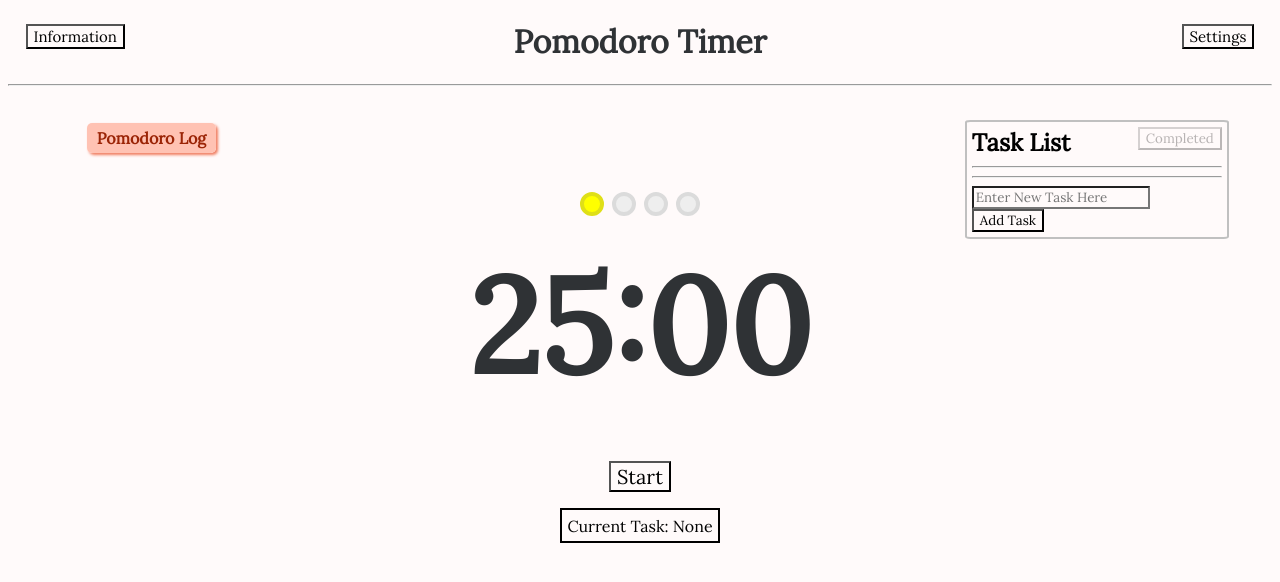
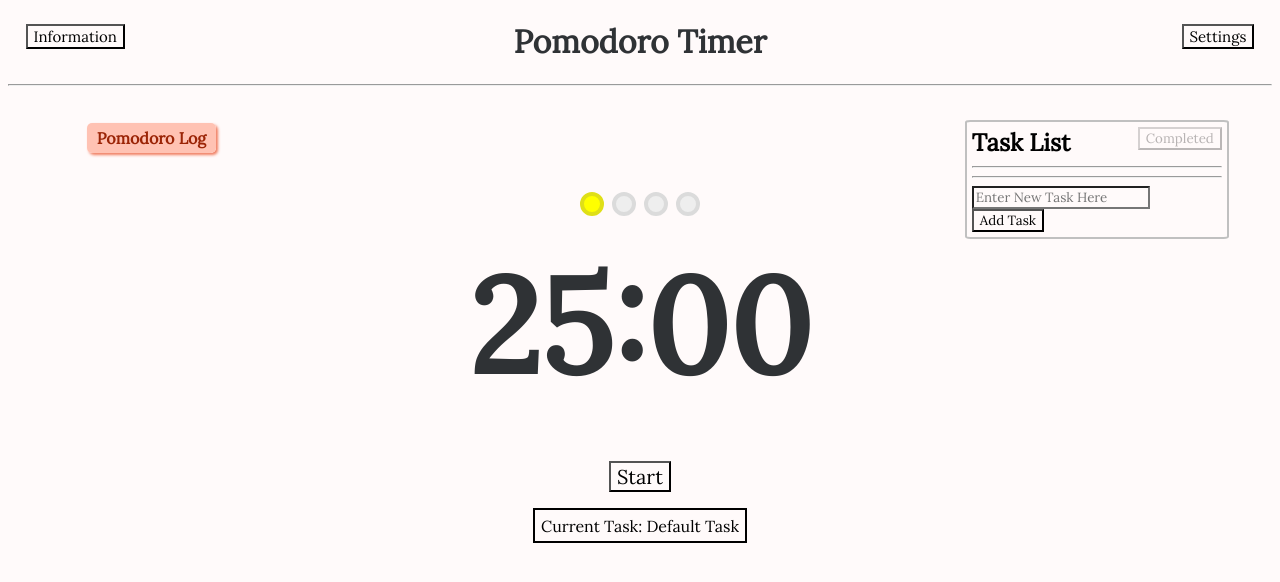
Before and after one commit to maxcoh3n/cse110-w21-group10, a website with bundled scripts: page source/index.html in a window 1280 px wide. Built offline with nearby package versions, Linux system fonts and the light colour scheme.

Commit message:
Update index.html

```diff
--- a/source/index.html
+++ b/source/index.html
@@ -123,7 +123,7 @@
         </div--->
         <button id="start-btn">Start</button>
         <!-- Current Task -->
-        <p id="curr-task">Current Task: <span>None</span></p>
+        <p id="curr-task">Current Task: <span>Default Task</span></p>
         <h2 id="work-break-label"></h2>
     </div>
     <!-- Task List-->
```
